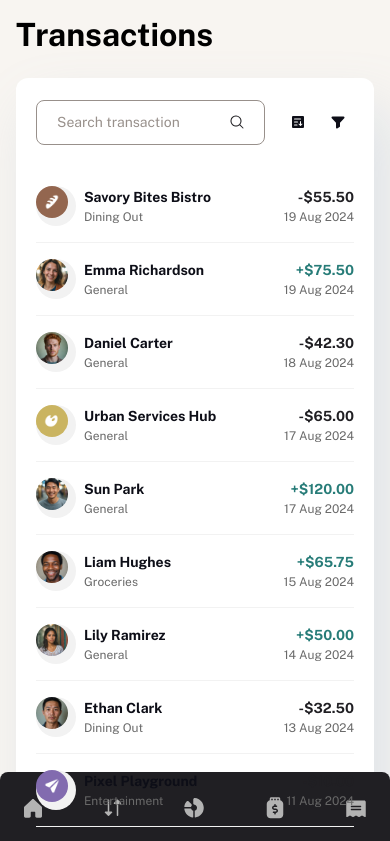
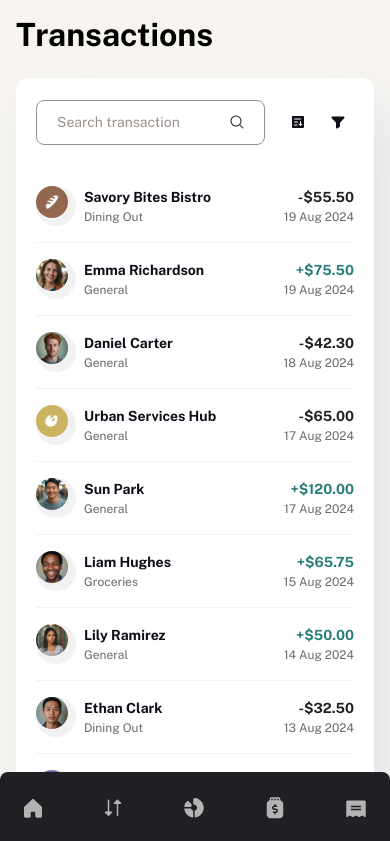
Before and after one commit to kobyrthr/finance-tracker, a Next.js app: page / in a window 390 px wide. Shown: the top 841 px of the page. Built offline with nearby package versions, Linux system fonts and the light colour scheme.

Commit message:
Add z-index

```diff
--- a/src/app/page.jsx
+++ b/src/app/page.jsx
@@ -160,7 +160,7 @@ export default function Home() {
                   className="text-grey-900 absolute right-5 top-1/2 -translate-y-1/2"
                 />
               </div>
-              <div className="flex gap-100 md:gap-300">
+              <div className="flex gap-100 pl-100 md:gap-300">
                 <div className="flex items-center gap-100 w-fit">
                   <Typography
                     type="preset-4"
--- a/src/components/ui/app-sidebar-tablet.jsx
+++ b/src/components/ui/app-sidebar-tablet.jsx
@@ -8,7 +8,7 @@ import { Typography } from './typography';
 
 const AppSidebarTablet = () => {
   return (
-    <nav className="fixed bottom-0 left-0 right-0 flex h-[72px] items-center justify-between bg-grey-900 px-300 rounded-t-lg">
+    <nav className="fixed z-50 bottom-0 left-0 right-0 flex h-[72px] items-center justify-between bg-grey-900 px-300 rounded-t-lg">
       <Link
         href="/overview"
         className="group flex flex-col items-center gap-50 text-grey-300 hover:text-grey-100"
```
